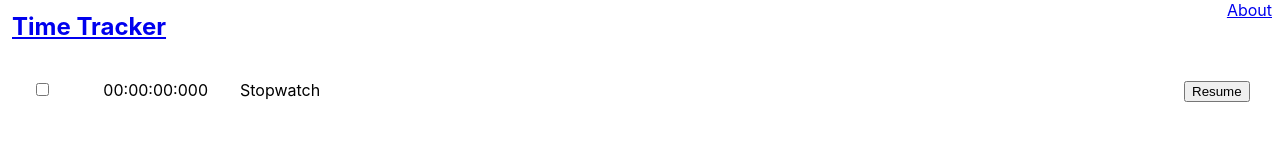
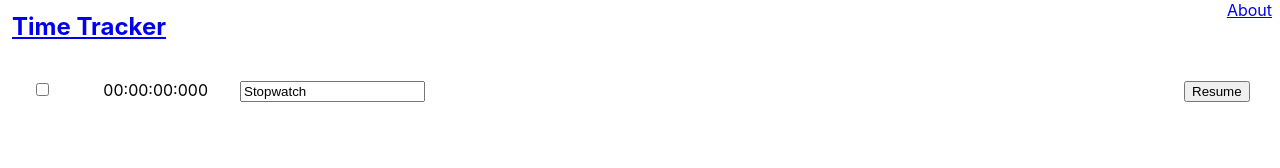
Before and after one commit to marcdenning/time-tracker, a React (Create React App) app: page /#/ in a window 1280 px wide. Shown: the top 168 px of the page. Built offline with nearby package versions, Linux system fonts and the light colour scheme.

Commit message:
Make stopwatch label editable.

```diff
--- a/src/Stopwatch.js
+++ b/src/Stopwatch.js
@@ -2,7 +2,7 @@ import './Stopwatch.css';
 import formatDuration from './formatDuration';
 
 export default function Stopwatch(props) {
-  const {stopwatch, onToggle, onSelect} = props;
+  const {stopwatch, onToggle, onSelect, onLabelChange} = props;
 
   return (
     <div className={'stopwatch-wrapper'}>
@@ -11,10 +11,14 @@ export default function Stopwatch(props) {
                onChange={(e) => onSelect(e, stopwatch)}/>
       </span>
       <span className={'stopwatch-duration'}>{formatDuration(stopwatch.elapsedTime)}</span>
-      <span className={'stopwatch-label'}>{stopwatch.label}</span>
+      <span className={'stopwatch-label'}>
+        <input type={'text'} value={stopwatch.label}
+               onChange={(e) => onLabelChange(e, stopwatch)}/>
+      </span>
       <span className={'stopwatch-toggle-button-wrapper'}>
         <button type="button"
-                onClick={(e) => onToggle(e, stopwatch)}>{stopwatch.isPaused ? 'Resume' : 'Pause'}
+                onClick={(e) => onToggle(e, stopwatch)}>
+          {stopwatch.isPaused ? 'Resume' : 'Pause'}
         </button>
       </span>
     </div>
--- a/src/StopwatchContainer.js
+++ b/src/StopwatchContainer.js
@@ -20,6 +20,7 @@ export default class StopwatchContainer extends Component {
     this.selectStopwatch = this.selectStopwatch.bind(this);
     this.tick = this.tick.bind(this);
     this.toggleStopwatch = this.toggleStopwatch.bind(this);
+    this.updateStopwatchLabel = this.updateStopwatchLabel.bind(this);
     this.updateStopwatchState = this.updateStopwatchState.bind(this);
   }
 
@@ -107,6 +108,13 @@ export default class StopwatchContainer extends Component {
     this.updateStopwatchState(updatedStopwatch);
   }
 
+  updateStopwatchLabel(event, stopwatch) {
+    this.updateStopwatchState({
+      ...stopwatch,
+      label: event.target.value
+    });
+  }
+
   updateStopwatchState(updatedStopwatch) {
     const targetIndex = this.state.stopwatches.findIndex((s) => s.id === updatedStopwatch.id);
 
@@ -124,7 +132,7 @@ export default class StopwatchContainer extends Component {
       <div className="app-container">
         <div className="app-body">
           {this.state.stopwatches.map(stopwatch => (
-            <Stopwatch key={stopwatch.id} stopwatch={stopwatch} onToggle={this.toggleStopwatch} onSelect={this.selectStopwatch}/>))}
+            <Stopwatch key={stopwatch.id} stopwatch={stopwatch} onToggle={this.toggleStopwatch} onSelect={this.selectStopwatch} onLabelChange={this.updateStopwatchLabel}/>))}
         </div>
         <footer className="app-footer">
           <button type="button" className={'button-primary'} onClick={this.containerAction}>{this.getContainerButtonText(this.state.stopwatches)}</button>
```
